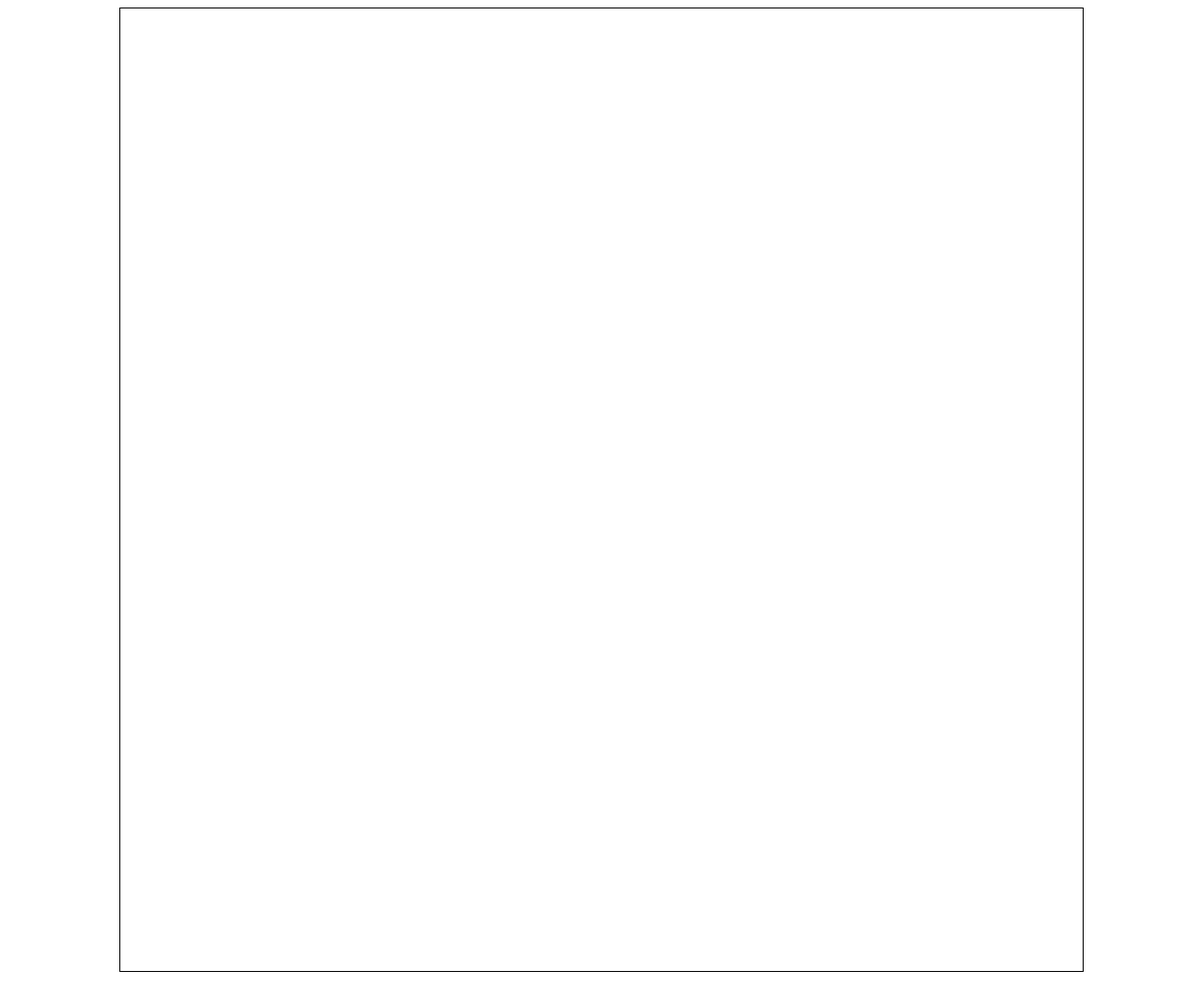
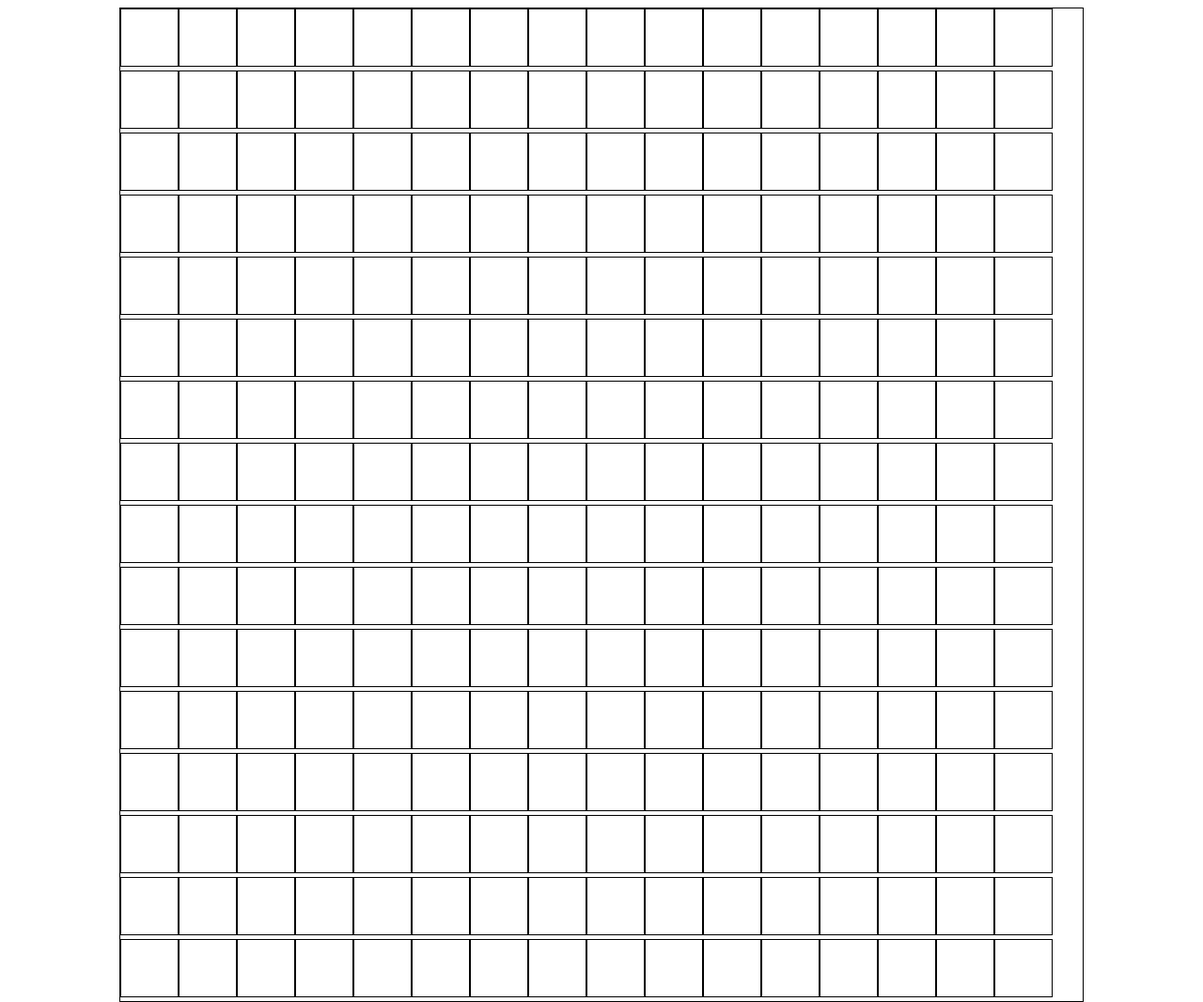
Before and after one commit to 1jeffreyli/etchasketch, a plain HTML site: page index.html in a window 1280 px wide. Shown: the whole page at 94% size. Before the commit the page ends 1042 px from the top, so only its background shows below. Drawn offline with Linux system fonts and the light colour scheme.

Commit message:
Draw 16x16 grid of divs

```diff
--- a/script.js
+++ b/script.js
@@ -7,3 +7,12 @@ function addClass () {
     cell.classList.add("cell");
     grid.appendChild(cell);
 }
+
+// create a function that loops through 16x16 times calling addClass
+function draw() {
+    for (let i = 0; i < 256; i++) {
+        addClass();
+    }
+}
+
+draw();
--- a/style.css
+++ b/style.css
@@ -7,13 +7,13 @@
 .grid {
     margin: 0;
     width: 1024px;
-    height: 1024px;
+    height: auto;
     border: 1px solid black;
 }
 
 .cell {
     border: 1px solid black;
-    max-width: 4px;
-    max-height: 4px;
+    width: 60px;
+    height: 60px;
     display: inline-block;
 }
```
